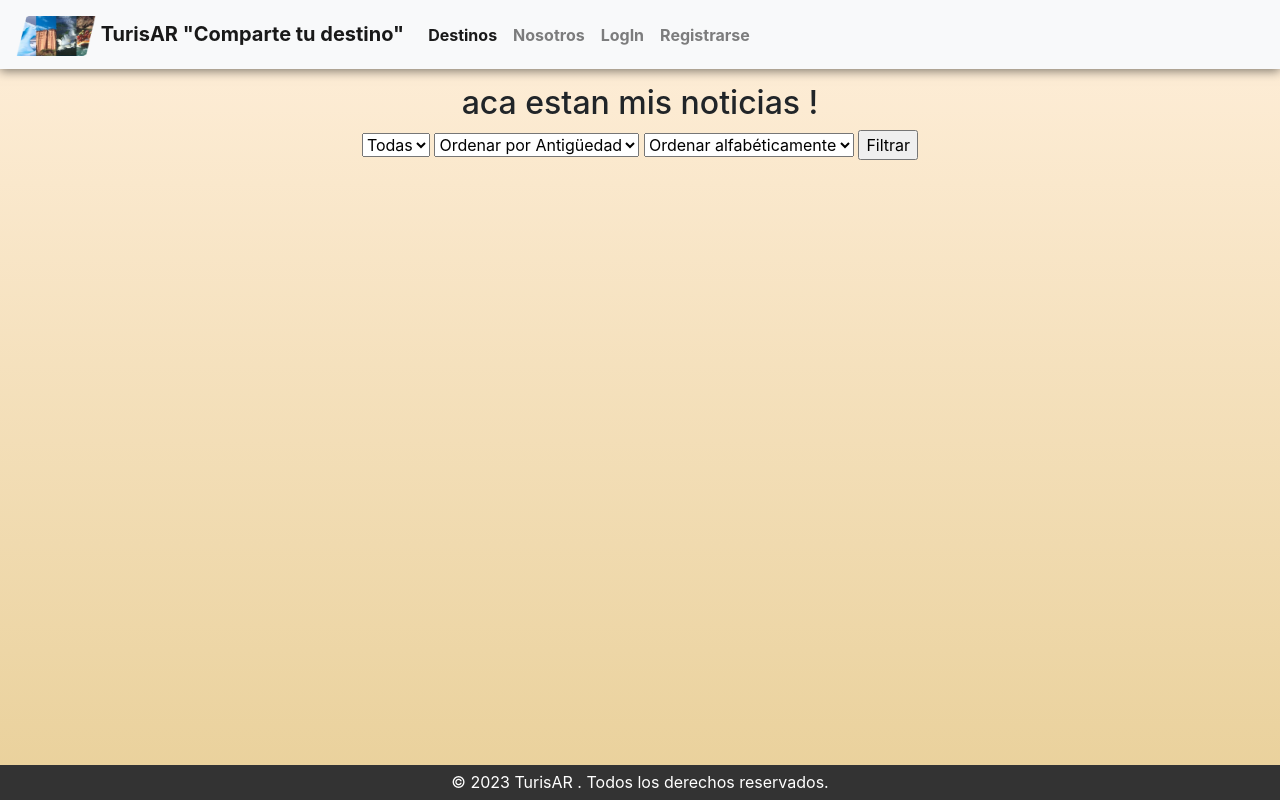
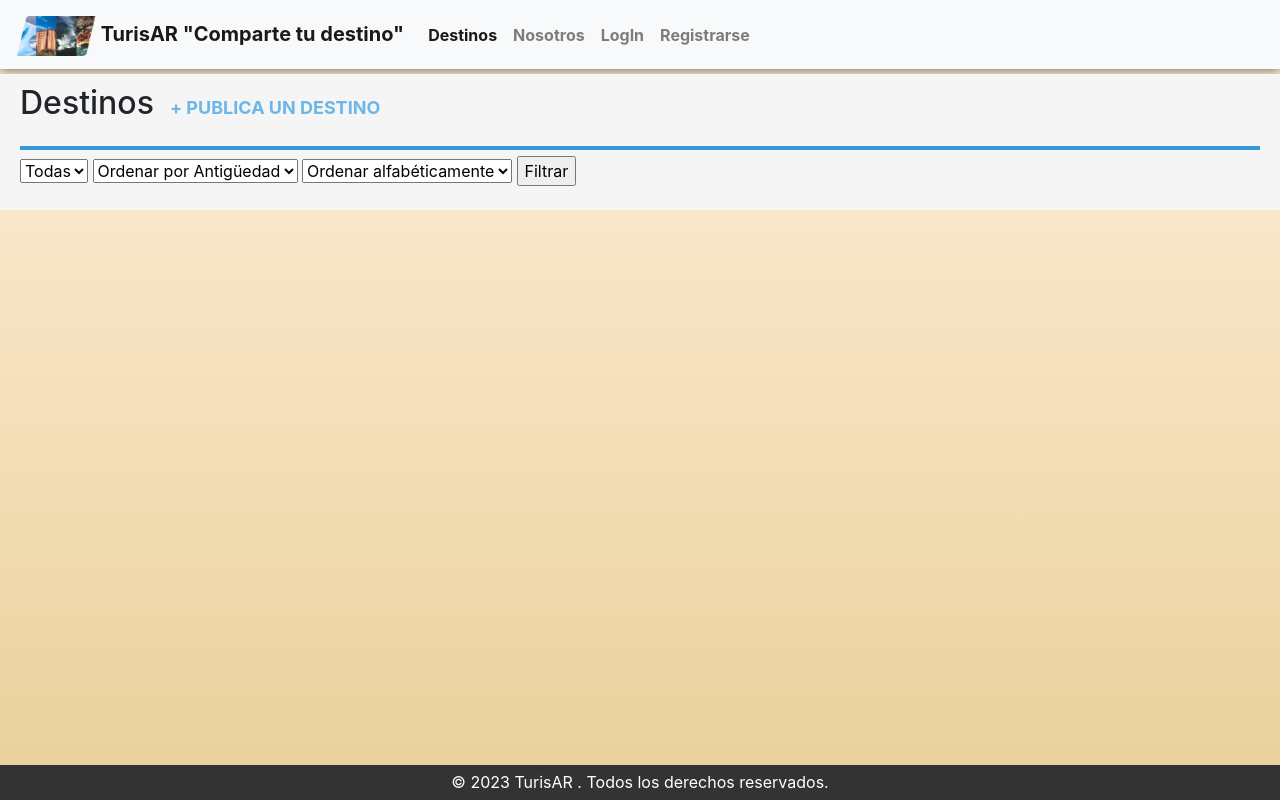
Before and after one commit to Purplesoulx/BlogdeViajesgrupo3, a Django app: template proyecto-main/blog/templates/noticias/listar.html in a window 1280 px wide. Run offline with Django 4.2, Linux system fonts and the light colour scheme; the template is opened without the code that fills it, so the values that code supplies are empty.

Commit message:
* Se estilizo la pagina de destinos * Se crearon tarjetas para mostrar los destinos que se adaptan a la pantalla * Se agrego el boton + PUBLICAR DESTINOS * Se agrego efecto parallax para que las tarjetas corean por atras * Se modifico la barra de desplazamiento * Se agrego a la tarjeta que muestre el resumen

```diff
--- a/proyecto-main/blog/apps/noticias/urls.py
+++ b/proyecto-main/blog/apps/noticias/urls.py
@@ -8,7 +8,7 @@ app_name = 'noticias'
 urlpatterns = [
     path('', views.ListarNoticias, name='listar'),
     path('detalle/<int:pk>', views.DetalleNoticia, name='detalle'),
-    path('addNoticia', views.AddNoticia, name='addnoticia'),
+    path('publicardestino', views.AddNoticia, name='addnoticia'),
     path('noticias/<int:pk>/edit/', views.EditarNoticia, name='edit_noticia'),
     # urls de comentario #
     path('comentario/add/<int:noticia_id>', views.AddComentario, name='add_comentario'),
--- a/proyecto-main/blog/static/css/main.css
+++ b/proyecto-main/blog/static/css/main.css
@@ -9,8 +9,30 @@
 
 }
 
+/* Estilos para la barra de desplazamiento en navegadores compatibles */
+::-webkit-scrollbar {
+    width: 12px; /* Ancho de la barra de desplazamiento */
+  }
+
+  ::-webkit-scrollbar-thumb {
+    background-color: #3498db; /* Color del "pulgón" de la barra de desplazamiento */
+    border-radius: 6px; /* Bordes redondeados del "pulgón" */
+  }
+
+  ::-webkit-scrollbar-track {
+    background-color: #f1f1f1; /* Color de fondo de la barra de desplazamiento */
+  }
+
+
 .noti{
     text-align: center;
+}
+
+.contenedor-titulo-seccion{
+    margin-top: -10px;
+    position: fixed;
+    background-color: whitesmoke;
+    width: 100%;
 }
 
 .title-image{
@@ -22,6 +44,7 @@
     position: fixed; /* Barra de navegación fija */
     top: 0; /* Fijar en la parte superior */
     width: 100%; /* Ocupar todo el ancho */
+
 }
 
 .user-image-mini{
@@ -68,3 +91,49 @@ a:hover {
         cursor: pointer;
         border-radius: 5px; /* Bordes redondeados */
       }
+
+
+/* Estilos para las tarjetas y su contenedor */
+    .tarjetas-destinos {
+        display: flex;
+        gap: 20px; /* Espacio entre las tarjetas */
+        padding-left: 20px;
+        overflow-x: auto;
+        flex-wrap: wrap; /* Permitir el salto de línea cuando sea necesario */
+      }
+
+      .tarjeta-destino {
+        /*position: relative;*/
+        border: 1px solid #ccc;
+        border-radius: 8px;
+        overflow: hidden;
+        width: 250px; /* Ancho de la tarjeta */
+        border-radius: 10px;
+      }
+
+      .tarjeta-destino img {
+        width: 100%; /* La imagen ocupa el 100% del ancho de la tarjeta */
+        height: 150px; /* Altura de la imagen */
+        object-fit: cover; /* Ajusta la imagen para llenar la caja sin distorsionar */
+      }
+
+      .tarjeta-destino .contenido {
+        padding: 10px;
+        background-color: white;
+        text-align: left;
+      }
+
+
+    /* Estilos para la etiqueta flotante */
+    .etiqueta-flotante {
+        /*position: absolute;*/
+        top: 10px; /* Distancia desde la parte superior de la tarjeta */
+        left: 10px; /* Distancia desde la izquierda de la tarjeta */
+        background-color: rgb(60, 60, 60);
+        color: #fff;
+        padding-left: 10px;
+        padding-right: 10px;
+        padding-top: 5px;
+        padding-bottom: 5px;
+        border-radius: 5px;
+      }
--- a/proyecto-main/blog/templates/base.html
+++ b/proyecto-main/blog/templates/base.html
@@ -70,7 +70,7 @@
 
     <br>
 
-    <div cass="contenido-fional" style="padding-top: 60px;">
+    <div cass="contenido-final" style="padding-top: 60px; padding-bottom: 50px;">
 
     {% block contenido %}
 
--- a/proyecto-main/blog/templates/noticias/listar.html
+++ b/proyecto-main/blog/templates/noticias/listar.html
@@ -1,10 +1,19 @@
 {% extends 'base.html' %}
 {% load static %}
-{% block titulo %}Noticias{% endblock titulo %}
+{% block titulo %}Destinos{% endblock titulo %}
 {% block contenido %}
-    <h2>aca estan mis noticias !</h2>
-    <form method="get" action="{% url 'noticias:listar'%}">
-        <select name="id">
+
+    <div class="contenedor-titulo-seccion">
+        <div style="display: flex; padding-left: 20px; padding-top: 10px;">
+            <h2>Destinos</h2>
+            <a class="nav-link" style="padding-top: 10px; font-size: large;" href="{% url 'noticias:addnoticia'%}">+ PUBLICA UN DESTINO</a>
+        </div>
+
+        <hr style="border: 2px solid #3498db; margin-left: 20px; margin-right: 20px;">
+
+        <div>
+            <form method="get" action="{% url 'noticias:listar'%}" style="text-align: left; padding-left: 20px; margin-top: -10px;">
+                <select name="id"">
                     <option value="">Todas</option>
                     {% for cat in categorias %}
                         <option value="{{cat.pk}}">{{cat.nombre}}</option>
@@ -25,10 +34,38 @@
 
                 <input type="submit" value="Filtrar">
             </form>
+        </div>
+        <br>
+
+    </div>
+
+    <div class="contenedor-contenido-seccion">
+
+        <br>
+        <br>
+        <br>
+        <br>
+        <br>
+        <br>
+
+        <div class="tarjetas-destinos">
+
             {% for noticia in noticias %}
-        <h3><a href="{% url 'noticias:detalle' noticia.pk %}">Titulo: {{noticia.titulo}}</a></h3>
+                <div class="tarjeta-destino">
+                    <div class="etiqueta-flotante">
+                        {{noticia.categoria_noticia}}
+                      </div>
+
                     <img src="{{noticia.imagenes.url}}" width="10%">
-        <br>
+                    <div class="contenido">
+                        <h3><a href="{% url 'noticias:detalle' noticia.pk %}">{{noticia.titulo}}</a></h3>
+                        <p>{{noticia.resumen}}</p>
+                    </div>
+                </div>
             {% endfor %}
 
+        </div>
+
+    </div>
+
 {% endblock contenido %}
```
Also changed, not shown: proyecto-main/blog/media/noticias/imagen_2023-12-28_224534309.png (added), proyecto-main/blog/media/noticias/imagen_2023-12-28_230140266.png (added), proyecto-main/blog/media/noticias/imagen_2023-12-28_230217483.png (added), proyecto-main/blog/media/noticias/imagen_2023-12-28_231944683.png (added), proyecto-main/blog/media/noticias/imagen_2023-12-28_233156046.png (added), proyecto-main/blog/media/noticias/imagen_2023-12-28_234228562.png (added), proyecto-main/blog/media/noticias/imagen_2023-12-28_234344634.png (added), proyecto-main/blog/media/noticias/imagen_2023-12-28_234504871.png (added), proyecto-main/blog/media/noticias/imagen_2023-12-28_235442110.png (added). Lines whose indentation alone changed are shown as unchanged.
